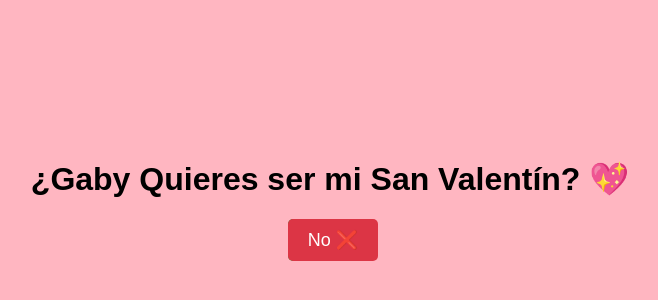
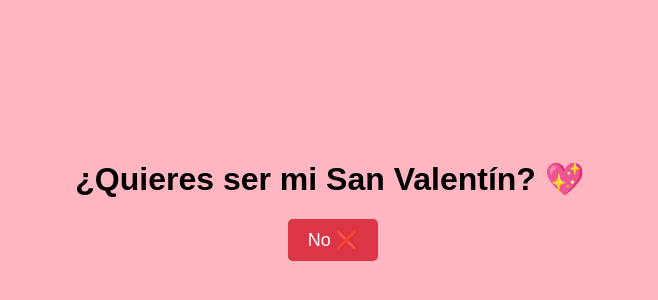
Before and after one commit to kevingonsas/quieres-ser-mi-San-Valent-n, a plain HTML site: page index.html in a window 1280 px wide. Shown: the part 208-508 px from the top of the page, without its empty margins (310-968 px from the left). Drawn offline with Linux system fonts and the light colour scheme.

Commit message:
Update index.html

```diff
--- a/index.html
+++ b/index.html
@@ -38,7 +38,7 @@
     </style>
 </head>
 <body>
-    <h1>¿Gaby Quieres ser mi San Valentín? 💖</h1>
+    <h1>¿Quieres ser mi San Valentín? 💖</h1>
     <div class="button-container">
         <button class="btn yes" onclick="alert('¡Tienes una cita con Kevin el 14 de febrero! 💘 Si estás trabajando, no te preocupes… ahora tienes dos citas: una oficial y otra cuando tú quieras.💘')">Sí ✅</button>
         <button class="btn no" id="noButton">No ❌</button>
```
